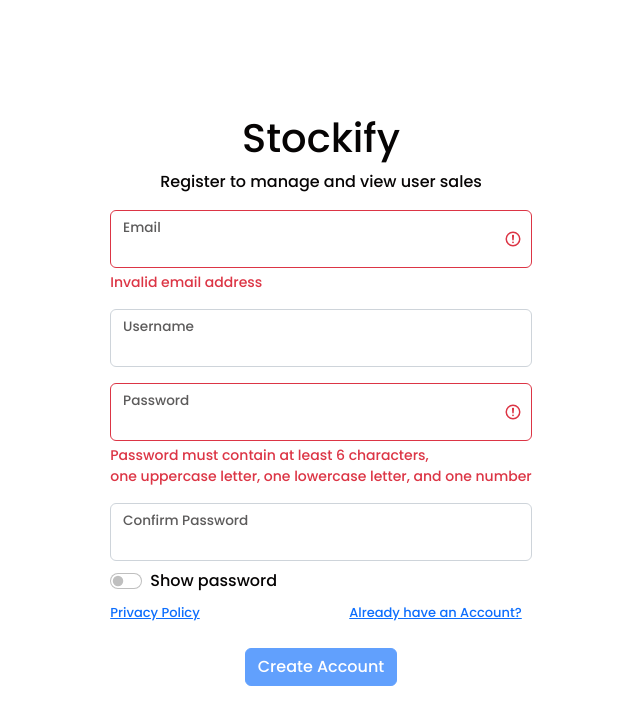
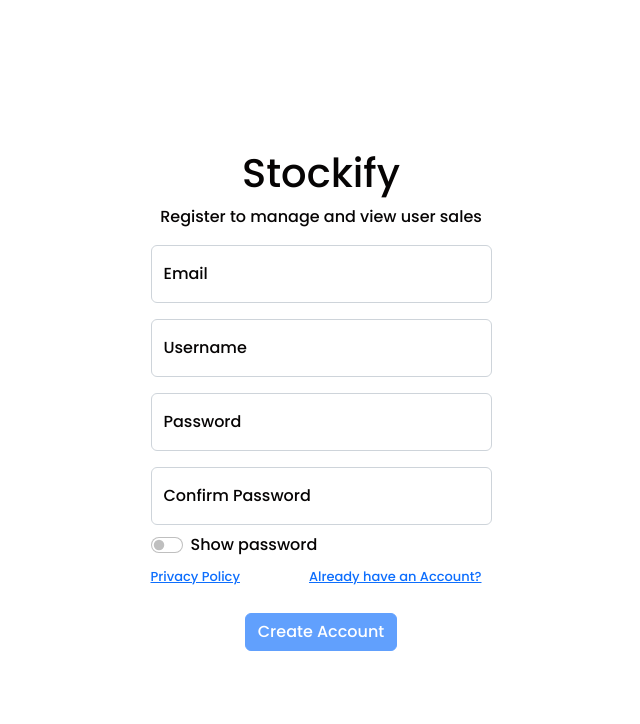
Before and after one commit to jck-bit/stockify, a React (Vite) app: page /register in a window 1280 px wide. Shown: the top 724 px of the page, without its empty margins (319-959 px from the left). Built offline with nearby package versions, Linux system fonts and the light colour scheme.

Commit message:
Invalid Feedbback in input only shows when user starts typing

```diff
--- a/src/login/index.tsx
+++ b/src/login/index.tsx
@@ -1,4 +1,4 @@
-import React, { useState } from 'react';
+import React, { useEffect, useState } from 'react';
 import { useDispatch } from 'react-redux';
 import { useSnackbar } from 'notistack';
 import { useNavigate } from 'react-router-dom';
@@ -16,7 +16,14 @@ const LoginPage = () => {
   const [password, setPassword] = useState<string>('');
   const [isLoading, setIsLoading] = useState<boolean>(false);
   const[showPassword, setShowPassword] = useState<boolean>(false);
+  const [isEmailValid, setIsEmailValid] = useState<boolean>(true);
 
+
+  useEffect(() => {
+    if (email){
+      setIsEmailValid(/^[A-Z0-9._%+-]+@[A-Z0-9.-]+\.(com|COM)$/i.test(email));
+    }
+  })
 
   const disabledButton = () =>{
     //if all the fields are empty return true
@@ -83,9 +90,9 @@ const LoginPage = () => {
             value={email}
             onChange={(e) => setEmail(e.target.value)}
             required
-            isInvalid={!/^[A-Z0-9._%+-]+@[A-Z0-9.-]+\.(com|COM)$/i.test(email)}
+            isInvalid={!isEmailValid}
           />
-          <Form.Control.Feedback type="invalid">Invalid email address</Form.Control.Feedback>
+          {email && !isEmailValid && <Form.Control.Feedback type="invalid">Invalid email address</Form.Control.Feedback>}
         </FloatingLabel>
         <FloatingLabel controlId="floatingPassword" label="Password">
           <Form.Control
--- a/src/login/register.tsx
+++ b/src/login/register.tsx
@@ -1,4 +1,4 @@
-import React, { useState } from 'react';
+import React, { useState,useEffect } from 'react';
 import { Link, useNavigate } from 'react-router-dom';
 import { useSnackbar } from 'notistack';
 import Form from 'react-bootstrap/Form';
@@ -16,6 +16,27 @@ const Register = () => {
   const [confirmPassword, setConfirmPassword] = useState<string>('');
   const [passwordMismatch, setPasswordMismatch] = useState<boolean>(false);
   const [showPassword, setShowPassword] = useState<boolean>(false);
+  const [isEmailValid, setIsEmailValid] = useState<boolean>(true);
+  const [isPasswordValid, setIsPasswordValid] = useState<boolean>(true);
+
+  useEffect(() => {
+    if (password) {
+      setIsPasswordValid(
+        password.length >= 6 &&
+        /[A-Z]/.test(password) &&
+        /[a-z]/.test(password) &&
+        /[0-9]/.test(password)
+      );
+    }
+  }, [password]);
+
+
+  useEffect(() => {
+    if (email){
+      setIsEmailValid(/^[A-Z0-9._%+-]+@[A-Z0-9.-]+\.(com|COM)$/i.test(email));
+    }
+
+  }, [email]);
 
   const disabledButton = () => {
     //if all the fields are empty return true
@@ -80,18 +101,20 @@ const Register = () => {
           <Form.Control
             type="email"
             name="email"
+            placeholder='email'
             value={email}
             onChange={(e) => setEmail(e.target.value)}
             required
             //if the email is not valid
-            isInvalid={!/^[A-Z0-9._%+-]+@[A-Z0-9.-]+\.(com|COM)$/i.test(email)}
+            isInvalid={!isEmailValid}
           />
-          <Form.Control.Feedback type="invalid">Invalid email address</Form.Control.Feedback>
+          {email && !isEmailValid && <Form.Control.Feedback type="invalid">Invalid email address</Form.Control.Feedback>}
         </FloatingLabel>
         <FloatingLabel controlId="floatingInput" label="Username" className="mb-3">
           <Form.Control
             type="text"
             name="username"
+            placeholder='username'
             value={username}
             onChange={(e) => setUsername(e.target.value)}
             required
@@ -102,25 +125,24 @@ const Register = () => {
           <Form.Control
             type={showPassword ? 'text' : 'password'}
             name="password"
+            placeholder='password'
             value={password}
             onChange={(e) => setPassword(e.target.value)}
             required
             ///if the password does not contain a number, a special character, and less than 6 characters
-            isInvalid={
-              password.length < 6 ||
-              !/[A-Z]/.test(password) ||
-              !/[a-z]/.test(password) ||
-              !/[0-9]/.test(password)
-            }
+            isInvalid={!isPasswordValid}
           />
-          <Form.Control.Feedback type="invalid">
-            Password must contain at least 6 characters,<br/> one uppercase letter, one lowercase letter, and one number
-          </Form.Control.Feedback>
+          {password && !isPasswordValid && (
+             <Form.Control.Feedback type="invalid">
+                Password must contain at least 6 characters,<br/> one uppercase letter, one lowercase letter, and one number
+            </Form.Control.Feedback>
+  )}
         </FloatingLabel>
         <FloatingLabel controlId="floatingPassword" label="Confirm Password">
           <Form.Control
             type={showPassword ? 'text' : 'password'}
             name="confirmPassword"
+            placeholder='confirm password'
             value={confirmPassword}
             onChange={(e) => {
               setConfirmPassword(e.target.value);
--- a/src/profile/UserProfileUpdate.tsx
+++ b/src/profile/UserProfileUpdate.tsx
@@ -1,4 +1,4 @@
-import { useState, useRef } from 'react';
+import { useState, useRef, useEffect } from 'react';
 import { useNavigate } from 'react-router-dom';
 import { useSnackbar } from 'notistack'
 import Loader from '../components/Loader';
@@ -22,6 +22,10 @@ function UserProfileUpdate() {
 
   //the email and the username will be autofilled with the current user's info
 
+  useEffect(() =>{
+    setEmail(user.email)
+    setUsername(user.username)
+  },[user])
 
   const { enqueueSnackbar } = useSnackbar();
 
@@ -144,7 +148,7 @@ function UserProfileUpdate() {
             value={email || user.email}
             onChange={(e) => setEmail(e.target.value)}
             required
-            isInvalid={!/^[A-Z0-9._%+-]+@[A-Z0-9.-]+\.(com|COM)$/i.test(email)}
+            isInvalid={!/^[A-Z0-9._%+-]+@[A-Z0-9.-]+\.(com)$/i.test(email)}
           />
           <Form.Control.Feedback type="invalid">Invalid email address</Form.Control.Feedback>
         </FloatingLabel>
```
